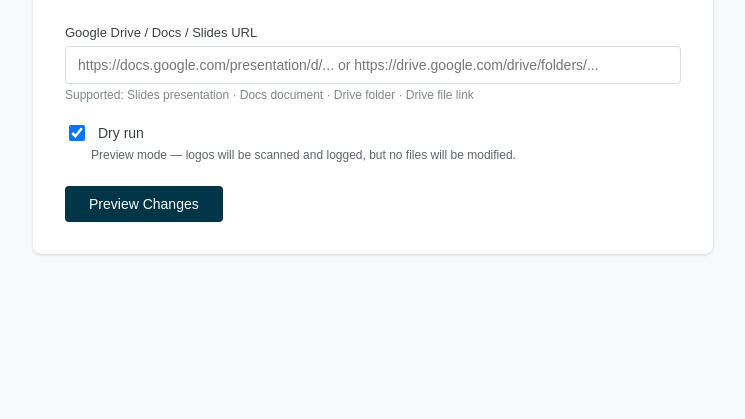
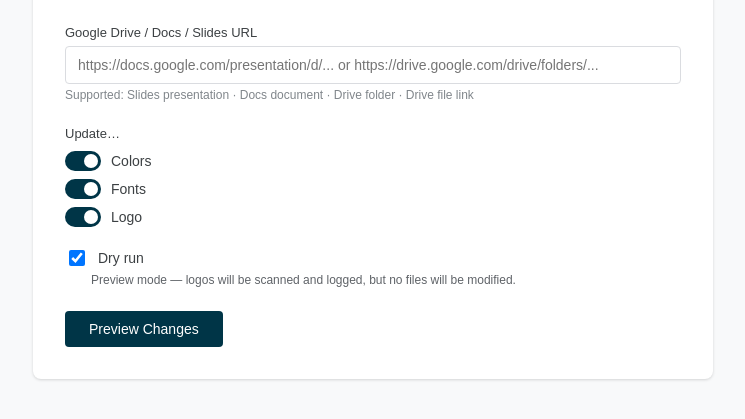
Before and after one commit to jamjamgobambam/brand_updater, a website: page index.html in a window 1280 px wide. Shown: the part 109-528 px from the top of the page, without its empty margins (267-1012 px from the left). Drawn offline with Linux system fonts and the light colour scheme.

Commit message:
feat: add toggle options for colors, fonts, and logo updates in UI feat: enhance document and presentation update functions with options parameter chore: add local settings for permissions

```diff
--- a/index.html
+++ b/index.html
@@ -84,6 +84,57 @@
     .dry-run-hint.live-mode {
       color: #b06000;
       font-weight: 500;
+    }
+
+    .toggle-section {
+      margin-top: 24px;
+    }
+    .toggle-section-title {
+      font-size: 13px;
+      font-weight: 500;
+      color: #3c4043;
+      margin-bottom: 10px;
+    }
+    .toggle-row {
+      display: flex;
+      align-items: center;
+      gap: 10px;
+      margin-bottom: 8px;
+    }
+    .toggle-switch {
+      position: relative;
+      display: inline-block;
+      width: 36px;
+      height: 20px;
+      flex-shrink: 0;
+    }
+    .toggle-switch input { display: none; }
+    .toggle-slider {
+      position: absolute;
+      inset: 0;
+      background: #dadce0;
+      border-radius: 20px;
+      cursor: pointer;
+      transition: background .2s;
+    }
+    .toggle-slider::before {
+      content: "";
+      position: absolute;
+      width: 14px;
+      height: 14px;
+      left: 3px;
+      top: 3px;
+      background: #fff;
+      border-radius: 50%;
+      transition: transform .2s;
+    }
+    .toggle-switch input:checked + .toggle-slider { background: #003547; }
+    .toggle-switch input:checked + .toggle-slider::before { transform: translateX(16px); }
+    .toggle-row > label {
+      margin: 0;
+      font-size: 14px;
+      font-weight: 400;
+      cursor: pointer;
     }
 
     button {
@@ -187,6 +238,31 @@
     />
     <p class="placeholder-hint">Supported: Slides presentation · Docs document · Drive folder · Drive file link</p>
 
+    <div class="toggle-section">
+      <div class="toggle-section-title">Update&hellip;</div>
+      <div class="toggle-row">
+        <label class="toggle-switch">
+          <input type="checkbox" id="toggle-colors" checked />
+          <span class="toggle-slider"></span>
+        </label>
+        <label for="toggle-colors">Colors</label>
+      </div>
+      <div class="toggle-row">
+        <label class="toggle-switch">
+          <input type="checkbox" id="toggle-fonts" checked />
+          <span class="toggle-slider"></span>
+        </label>
+        <label for="toggle-fonts">Fonts</label>
+      </div>
+      <div class="toggle-row">
+        <label class="toggle-switch">
+          <input type="checkbox" id="toggle-logo" checked />
+          <span class="toggle-slider"></span>
+        </label>
+        <label for="toggle-logo">Logo</label>
+      </div>
+    </div>
+
     <div class="checkbox-row">
       <input type="checkbox" id="dry-run" checked onchange="updateDryRunUi()" />
       <label for="dry-run">Dry run</label>
@@ -212,9 +288,17 @@
     function runUpdate() {
       var url    = document.getElementById("url-input").value.trim();
       var dryRun = document.getElementById("dry-run").checked;
+      var colors = document.getElementById("toggle-colors").checked;
+      var fonts  = document.getElementById("toggle-fonts").checked;
+      var logo   = document.getElementById("toggle-logo").checked;
 
       if (!url) {
         showError("Please enter a Google Drive or Docs URL.");
+        return;
+      }
+
+      if (!colors && !fonts && !logo) {
+        showError("Please select at least one item to update: Colors, Fonts, or Logo.");
         return;
       }
 
@@ -224,7 +308,7 @@
       google.script.run
         .withSuccessHandler(showResults)
         .withFailureHandler(showError)
-        .processUrl(url, dryRun);
+        .processUrl(url, dryRun, { colors: colors, fonts: fonts, logo: logo });
     }
 
     function updateDryRunUi() {
```
Also changed, not shown: docs-updater.js (+8 -1 lines), slides-updater.js (+8 -5 lines), webapp.js (+10 -3 lines), .claude/settings.local.json (added).
